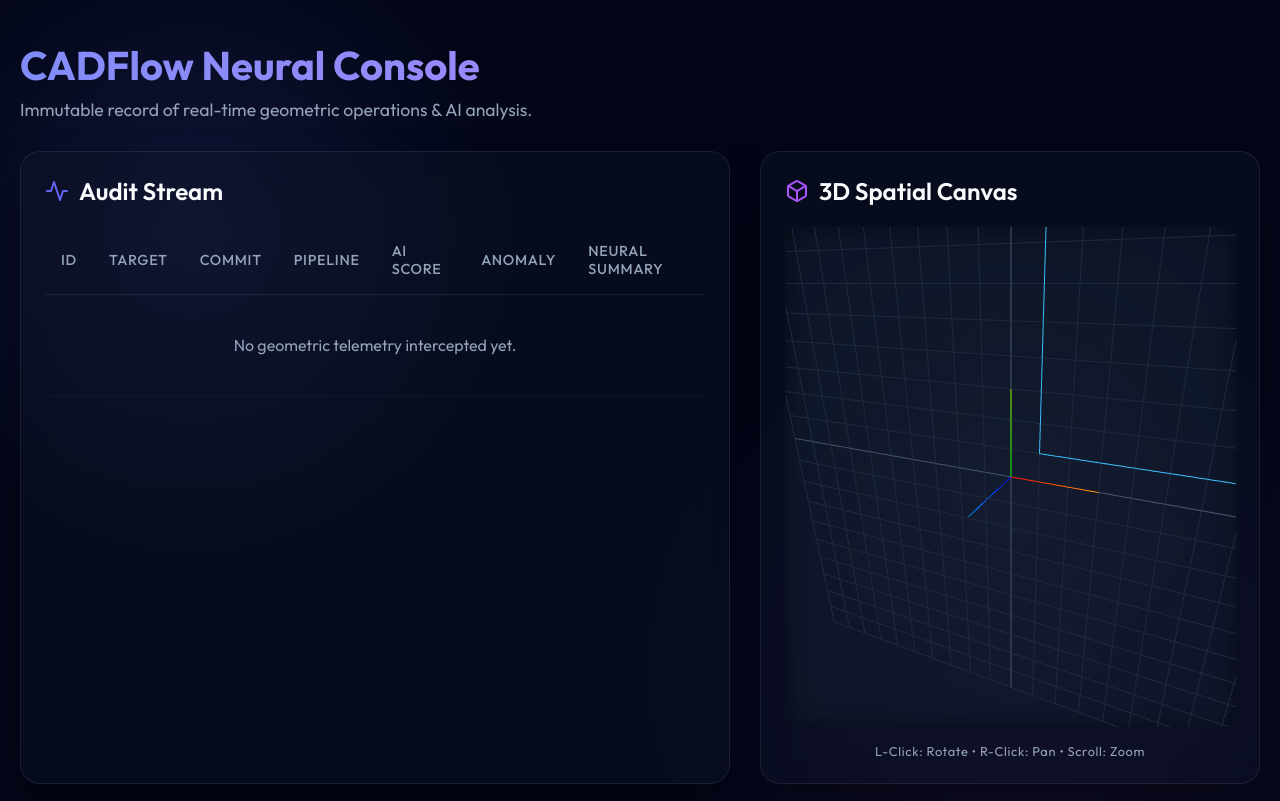
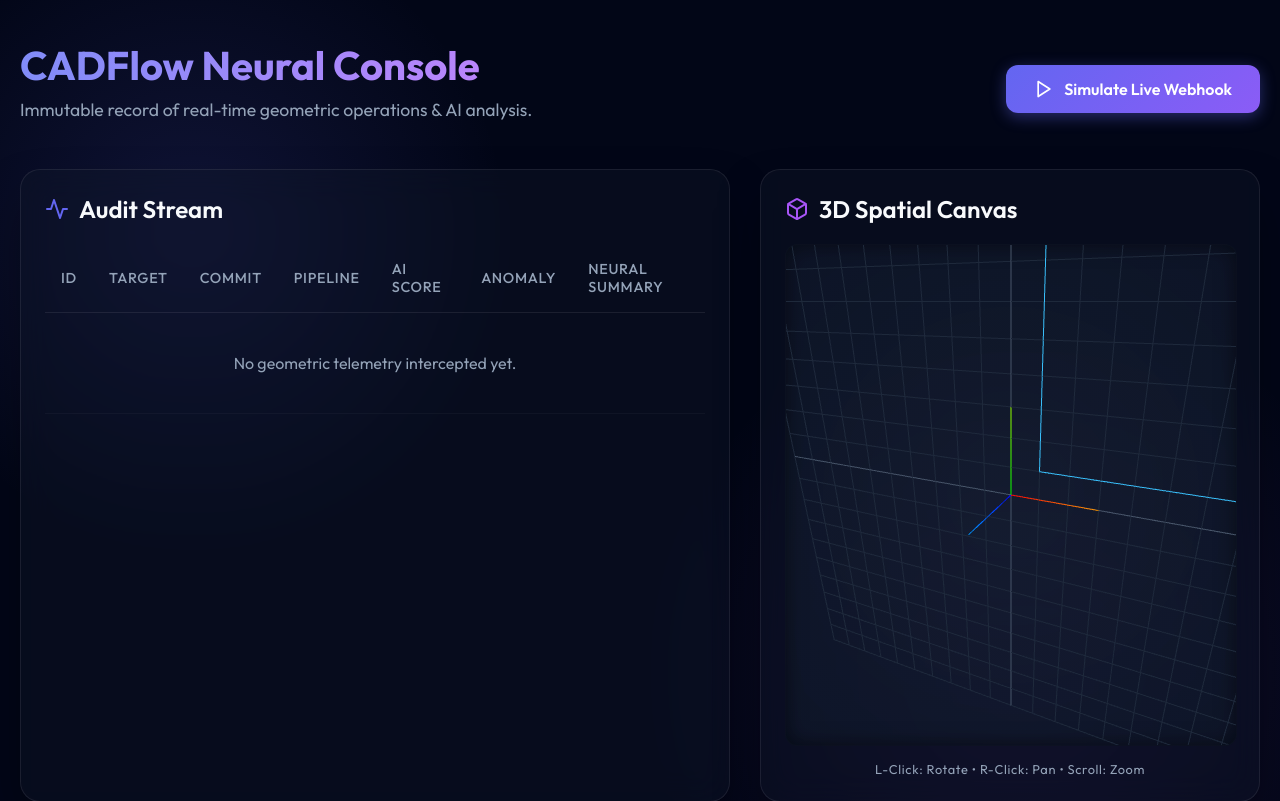
Before and after one commit to kamalpraneeth/cadflow, a FastAPI app: page / in a window 1280 px wide; the page is wider, and only the part inside the window is pictured. Shown: the top 801 px of that part. Run offline with FastAPI, Linux system fonts and the light colour scheme; data that the repository does not hold is empty.

Commit message:
Add Simulate Live Webhook button to dashboard

```diff
--- a/dashboard/templates/index.html
+++ b/dashboard/templates/index.html
@@ -59,8 +59,11 @@
             max-width: 1600px;
             margin: 0 auto 30px auto;
             animation: slideDown 0.6s ease-out;
+            display: flex;
+            justify-content: space-between;
+            align-items: center;
         }
-        .header h1 {
+        .header-title h1 {
             font-size: 2.5rem;
             font-weight: 700;
             margin: 0;
@@ -68,11 +71,37 @@
             -webkit-background-clip: text;
             -webkit-text-fill-color: transparent;
         }
-        .header p {
+        .header-title p {
             color: var(--text-muted);
             margin-top: 8px;
             font-size: 1.1rem;
         }
+        .btn-trigger {
+            background: linear-gradient(135deg, #6366f1, #8b5cf6);
+            color: white;
+            border: none;
+            padding: 14px 28px;
+            border-radius: 12px;
+            font-family: 'Outfit', sans-serif;
+            font-weight: 600;
+            font-size: 1rem;
+            cursor: pointer;
+            box-shadow: 0 4px 15px rgba(99, 102, 241, 0.4);
+            transition: all 0.3s ease;
+            display: flex;
+            align-items: center;
+            gap: 10px;
+        }
+        .btn-trigger:hover {
+            transform: translateY(-2px);
+            box-shadow: 0 6px 20px rgba(99, 102, 241, 0.6);
+        }
+        .btn-trigger:disabled {
+            opacity: 0.7;
+            cursor: not-allowed;
+            transform: none;
+        }
+        @keyframes spin { 100% { transform: rotate(360deg); } }
 
         .container {
             max-width: 1600px;
@@ -207,8 +236,14 @@
     <div class="bg-glow-2"></div>
 
     <div class="header">
-        <h1>CADFlow Neural Console</h1>
-        <p>Immutable record of real-time geometric operations & AI analysis.</p>
+        <div class="header-title">
+            <h1>CADFlow Neural Console</h1>
+            <p>Immutable record of real-time geometric operations & AI analysis.</p>
+        </div>
+        <button id="triggerBtn" class="btn-trigger" onclick="triggerLiveTest()">
+            <svg width="20" height="20" viewBox="0 0 24 24" fill="none" stroke="currentColor" stroke-width="2" stroke-linecap="round" stroke-linejoin="round"><polygon points="5 3 19 12 5 21 5 3"></polygon></svg>
+            Simulate Live Webhook
+        </button>
     </div>
 
     <div class="container">
@@ -391,6 +426,46 @@
 
         // Load default on start
         setTimeout(() => loadGeometry("sample.dxf"), 500);
+        async function triggerLiveTest() {
+            const btn = document.getElementById('triggerBtn');
+            btn.disabled = true;
+            btn.innerHTML = '<svg viewBox="0 0 50 50" style="width:20px;height:20px;animation: spin 1s linear infinite;"><circle cx="25" cy="25" r="20" fill="none" stroke="currentColor" stroke-width="5" stroke-dasharray="31.4 31.4" stroke-linecap="round"></circle></svg> Intercepting Telemetry...';
+
+            const payload = {
+                "pull_request": {
+                    "number": Math.floor(Math.random() * 1000) + 100,
+                    "head": { "sha": "live_demo_" + Math.random().toString(36).substring(7) }
+                }
+            };
+
+            try {
+                // Ensure it posts to the current host
+                const response = await fetch('/webhook/github', {
+                    method: 'POST',
+                    headers: { 'Content-Type': 'application/json' },
+                    body: JSON.stringify(payload)
+                });
+
+                if(response.ok) {
+                    btn.innerHTML = '✅ Pipeline Triggered!';
+                    // Automatically reload the page after 4 seconds to see the new data
+                    setTimeout(() => window.location.reload(), 4000);
+                } else {
+                    btn.innerHTML = '❌ Trigger Failed';
+                }
+            } catch(e) {
+                console.error(e);
+                btn.innerHTML = '❌ Connection Error';
+            }
+
+            // Reset button if not reloaded
+            setTimeout(() => {
+                if(!btn.innerHTML.includes('Triggered')) {
+                    btn.disabled = false;
+                    btn.innerHTML = '<svg width="20" height="20" viewBox="0 0 24 24" fill="none" stroke="currentColor" stroke-width="2" stroke-linecap="round" stroke-linejoin="round"><polygon points="5 3 19 12 5 21 5 3"></polygon></svg> Simulate Live Webhook';
+                }
+            }, 5000);
+        }
     </script>
 </body>
 </html>
```
